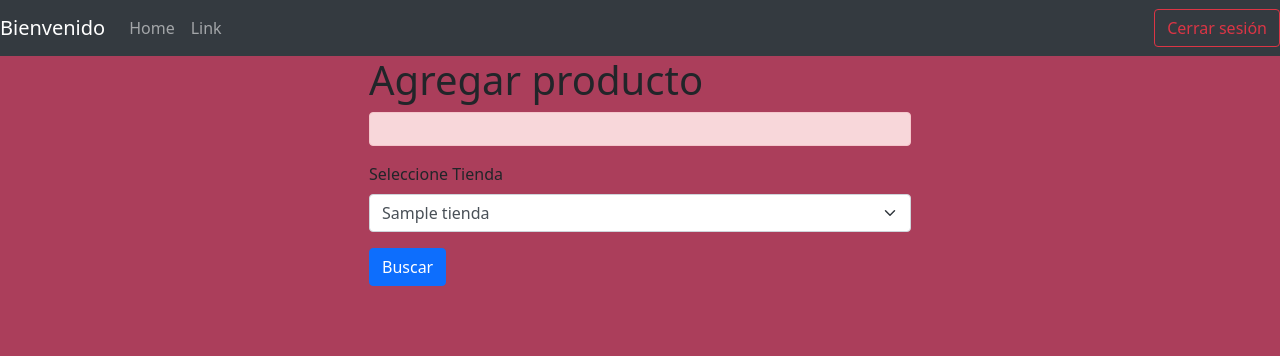
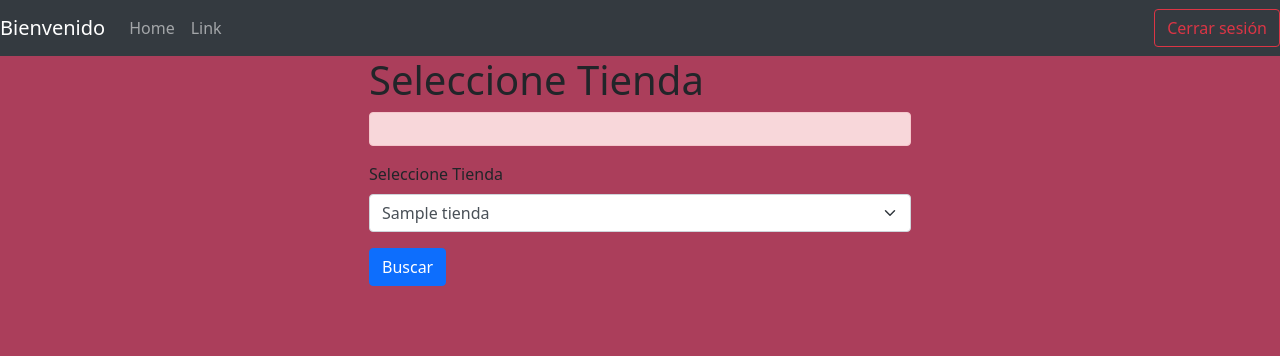
Before and after one commit to dowwo/delivery, a CodeIgniter 4 app: template app/Views/seleccionar_tienda.php in a window 1280 px wide. Shown: the top 356 px of the page. Run offline with PHP 8.4 and a stand-in for CodeIgniter, Linux system fonts and the light colour scheme; the template is opened without the code that fills it: most values are stand-ins (such as "Sample title", 1, 10 or a date in 2020); data that the repository does not hold is empty; some libraries are stand-ins or nearby versions.

Commit message:
Update seleccionar_tienda.php

```diff
--- a/app/Views/seleccionar_tienda.php
+++ b/app/Views/seleccionar_tienda.php
@@ -41,7 +41,7 @@
 <div class="container">
     <div class="row justify-content-md-center">
         <div class="col-6">
-            <h1>Agregar producto</h1>
+            <h1>Seleccione Tienda</h1>
             <?php if(isset($validation)):?>
                 <div class="alert alert-danger"><?= $validation->listErrors() ?></div>
             <?php endif;?>
```
